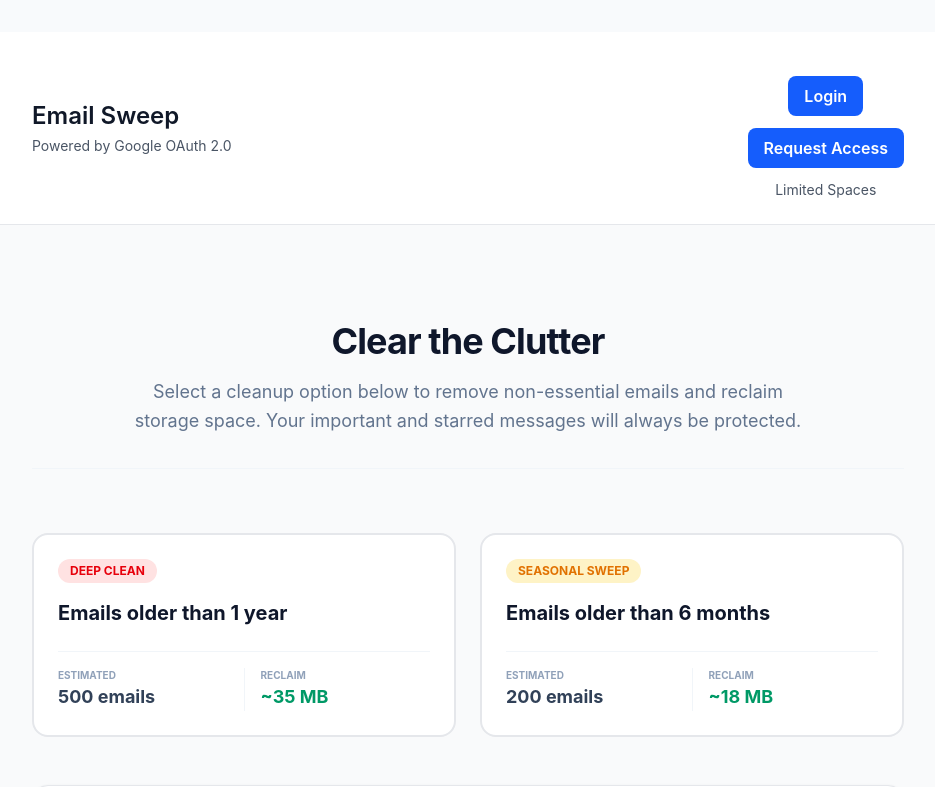
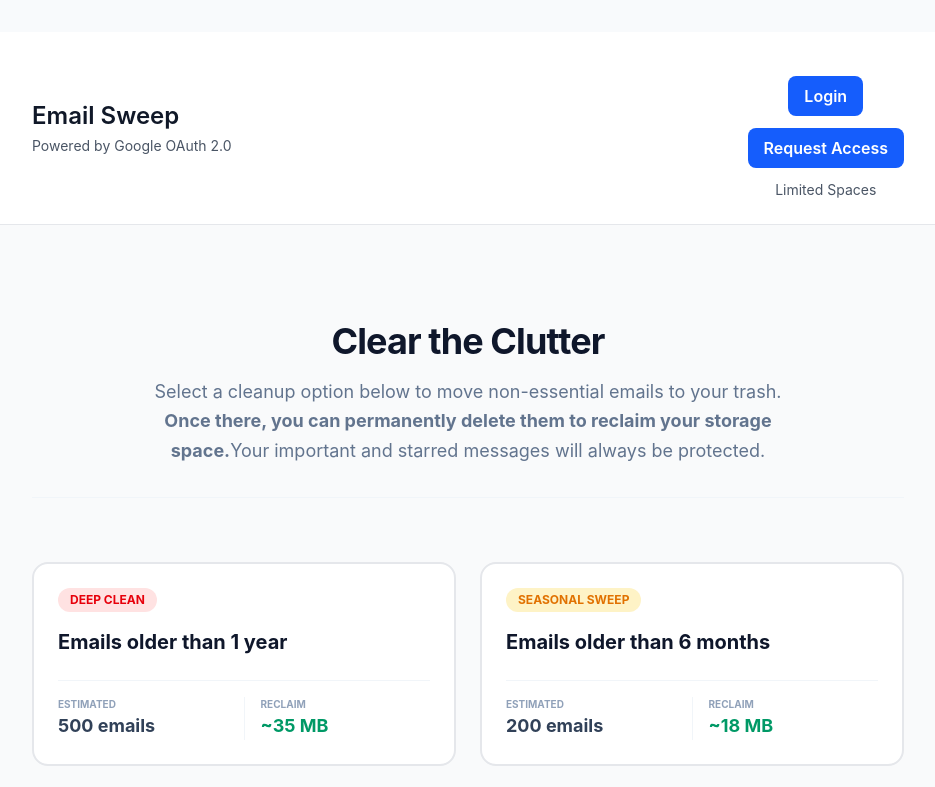
Before and after one commit to kxtara/email-sweep, a React app in the folder Frontend/: page / in a window 1280 px wide. Shown: the top 787 px of the page, without its empty margins (172-1107 px from the left). Built offline with nearby package versions, Linux system fonts and the light colour scheme; the HTML template or start-up script is replaced by a standard one.

Commit message:
Changed summary to include it's only for trash

```diff
--- a/Frontend/src/components/SummaryHeader.tsx
+++ b/Frontend/src/components/SummaryHeader.tsx
@@ -5,7 +5,8 @@ export function SummaryHeader() {
         Clear the Clutter
       </h1>
       <p className="max-w-2xl mx-auto text-lg text-slate-500 leading-relaxed">
-        Select a cleanup option below to remove non-essential emails and reclaim storage space.
+        Select a cleanup option below to move non-essential emails to your trash.
+        <strong> Once there, you can permanently delete them to reclaim your storage space.</strong>
         Your important and starred messages will always be protected.
       </p>
     </div>
```
